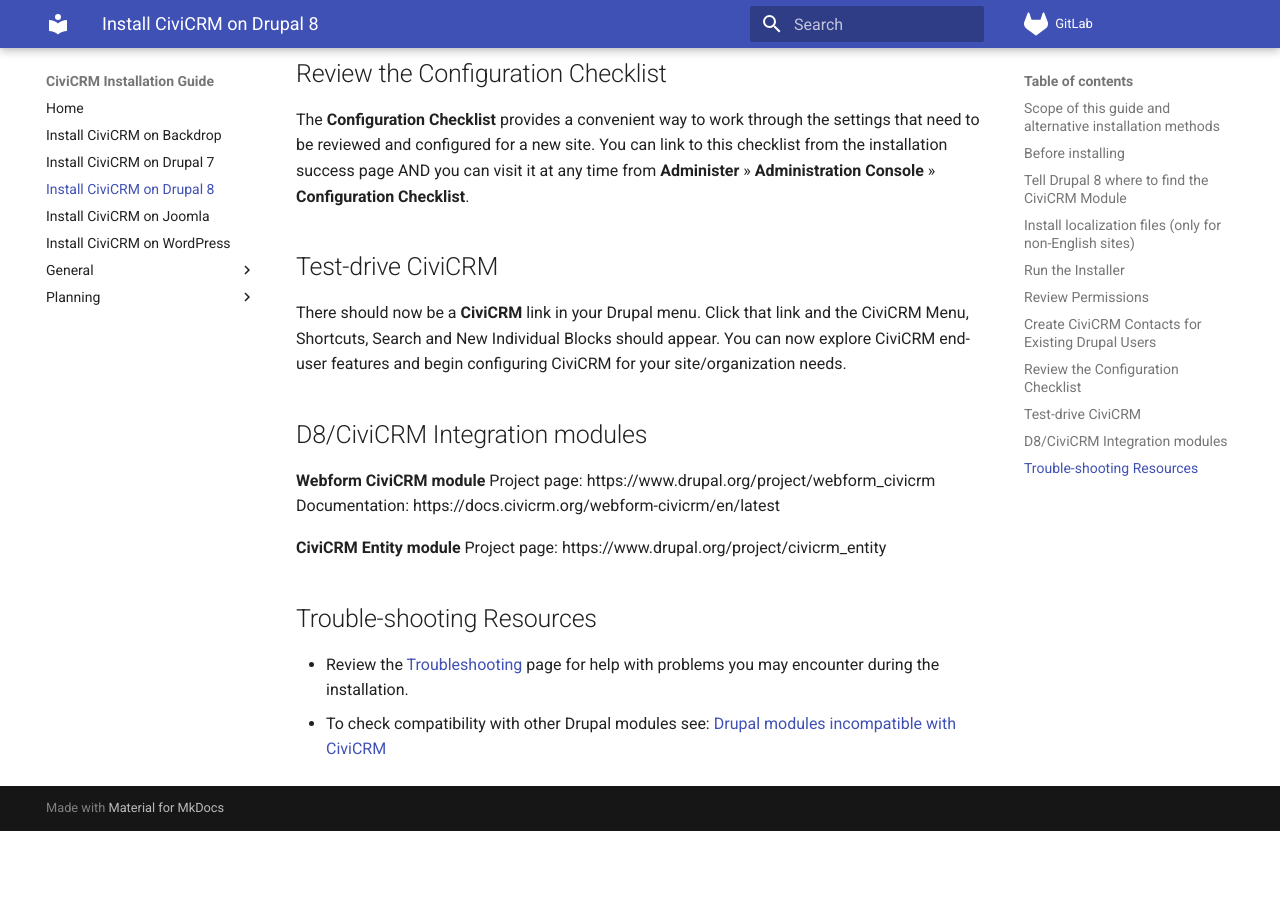
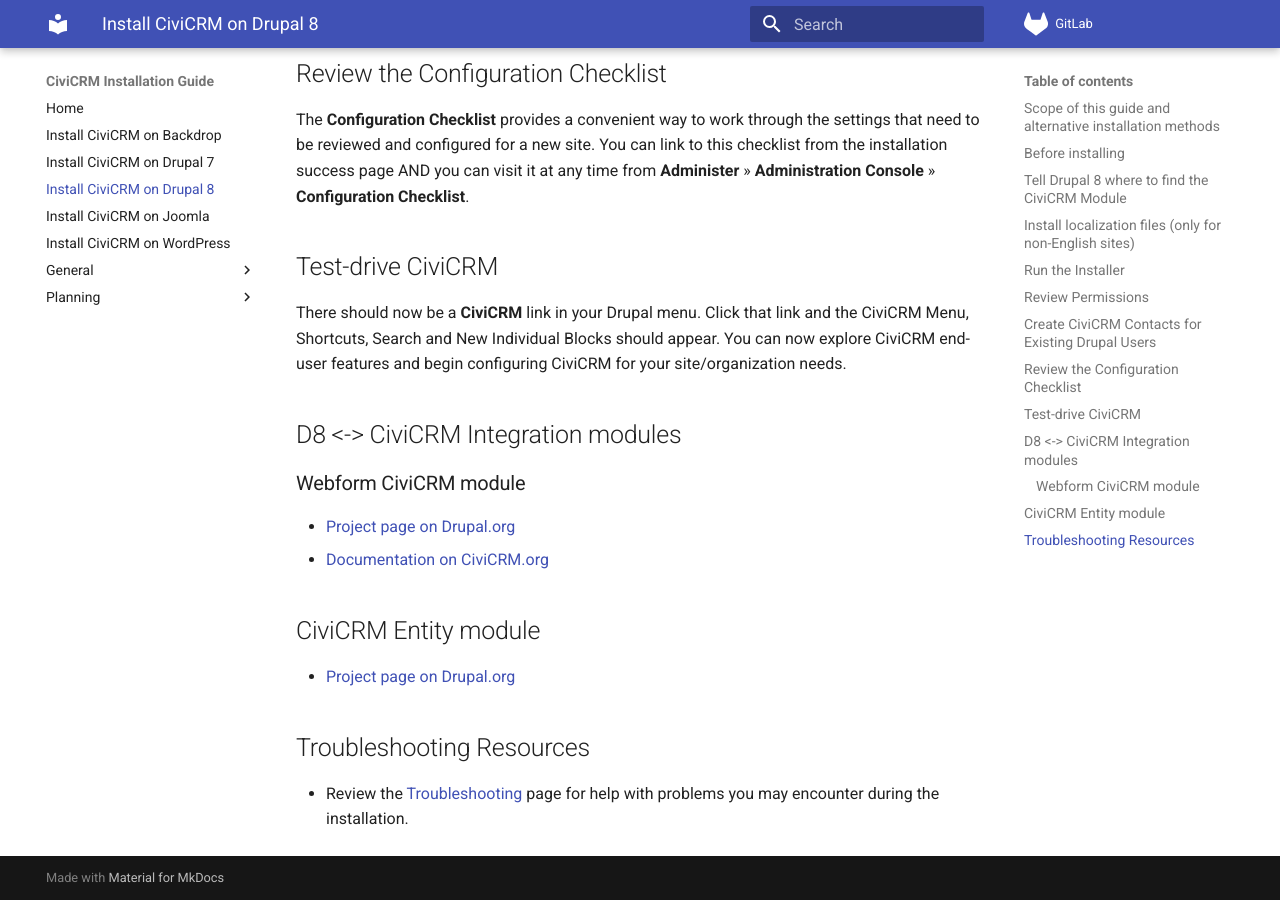
Before and after one commit to agileware/civicrm-installation-guide, an MkDocs documentation site: the page built from docs/drupal8/index.md, in a window 1280 px wide and 900 px high, scrolled down 3350 px. Built offline with MkDocs 1.6.1 and Material for MkDocs 9.7.7, drawn with Linux system fonts in a browser that asks for light colours; before the commit the page ends 4181 px from its top, so only the background shows below that.

Commit message:
Formatting for Drupal8 <-> Civi integration modules.

```diff
--- a/docs/drupal8/index.md
+++ b/docs/drupal8/index.md
@@ -88,16 +88,17 @@ The **Configuration Checklist** provides a convenient way to work through the se
 
 There should now be a **CiviCRM** link in your Drupal menu. Click that link and the CiviCRM Menu, Shortcuts, Search and New Individual Blocks should appear. You can now explore CiviCRM end-user features and begin configuring CiviCRM for your site/organization needs.
 
-## D8/CiviCRM Integration modules {:#integration-modules}
+## D8 <-> CiviCRM Integration modules {:#integration-modules}
 
-**Webform CiviCRM module**
-Project page: https://www.drupal.org/project/webform_civicrm
-Documentation: https://docs.civicrm.org/webform-civicrm/en/latest
+### Webform CiviCRM module
 
-**CiviCRM Entity module**
-Project page: https://www.drupal.org/project/civicrm_entity
+* [Project page on Drupal.org](https://www.drupal.org/project/webform_civicrm)
+* [Documentation on CiviCRM.org](https://docs.civicrm.org/webform-civicrm/en/latest)
 
-## Trouble-shooting Resources {:#troubleshooting}
+## CiviCRM Entity module
+
+* [Project page on Drupal.org](https://www.drupal.org/project/civicrm_entity)
+
+## Troubleshooting Resources {:#troubleshooting}
 
 * Review the [Troubleshooting](../general/troubleshooting.md) page for help with problems you may encounter during the installation.
-* To check compatibility with other Drupal modules see: [Drupal modules incompatible with CiviCRM](https://docs.civicrm.org/sysadmin/en/latest/integration/drupal/incompatibilities/)
```
